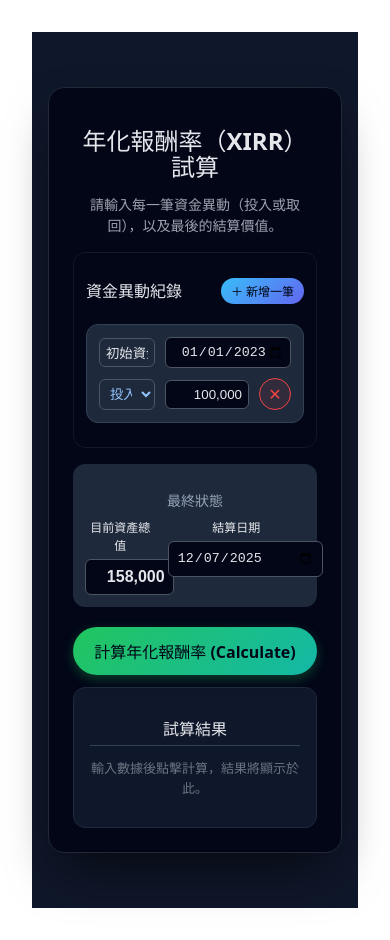
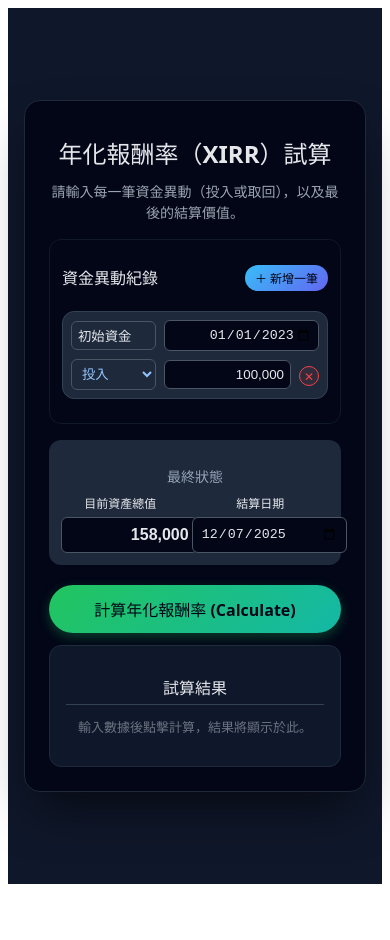
Before and after one commit to yiliang1107/annual_return, a React (Vite) app: page / in a window 390 px wide. After the commit the page ends 892 px from the top, so only its background shows below. Built offline with nearby package versions, Linux system fonts and the light colour scheme.

Commit message:
handphone V2

```diff
--- a/src/App.css
+++ b/src/App.css
@@ -46,7 +46,7 @@
 .invest-row {
   display: grid;
   /* 電腦版預設比例：名目 | 類型 | 金額 | 日期 | 刪除 */
-  grid-template-columns: 1.5fr 0.9fr 1.2fr 1.1fr 0.4fr;
+  grid-template-columns: 1.5fr 0.9fr 1.2fr 1.1fr 0.2fr;
   gap: 8px;
   align-items: center;
 }
@@ -71,6 +71,13 @@
 
 /* === 手機版響應式設定 (螢幕寬度小於 600px) === */
 @media (max-width: 600px) {
+  /* 讓根容器 padding 變小，釋放更多寬度給內容 */
+  #root {
+    padding: 0.5rem;
+    width: 100%;
+    box-sizing: border-box;
+  }
+
   /* 手機版隱藏表頭，節省空間 */
   .invest-header {
     display: none;
@@ -84,8 +91,8 @@
       "name date date"     /* 第一行：名目佔 1 欄，日期佔 2 欄 */
       "type amount del";   /* 第二行：類型 | 金額 | 刪除 */
 
-    gap: 10px;             /* 增加間距比較好點 */
-    padding: 12px;
+    gap: 8px;             /* 增加間距比較好點 */
+    padding: 8px;
     background-color: #1e293b; /* 深色背景卡片感 */
     border: 1px solid #334155;
     border-radius: 12px;
--- a/src/App.jsx
+++ b/src/App.jsx
@@ -371,14 +371,15 @@ function App() {
                     display: "inline-flex",
                     justifyContent: "center",
                     alignItems: "center",
-                    width: "32px",
-                    height: "32px",
+                    width: "20px",
+                    height: "20px",
                     borderRadius: "50%",
                     border: "1px solid #ef4444",
                     background: "rgba(239, 68, 68, 0.1)",
                     color: "#ef4444",
                     cursor: "pointer",
                     padding: 0,
+                    fontSize: "12px",
                   }}
                   title="刪除"
                 >
```
